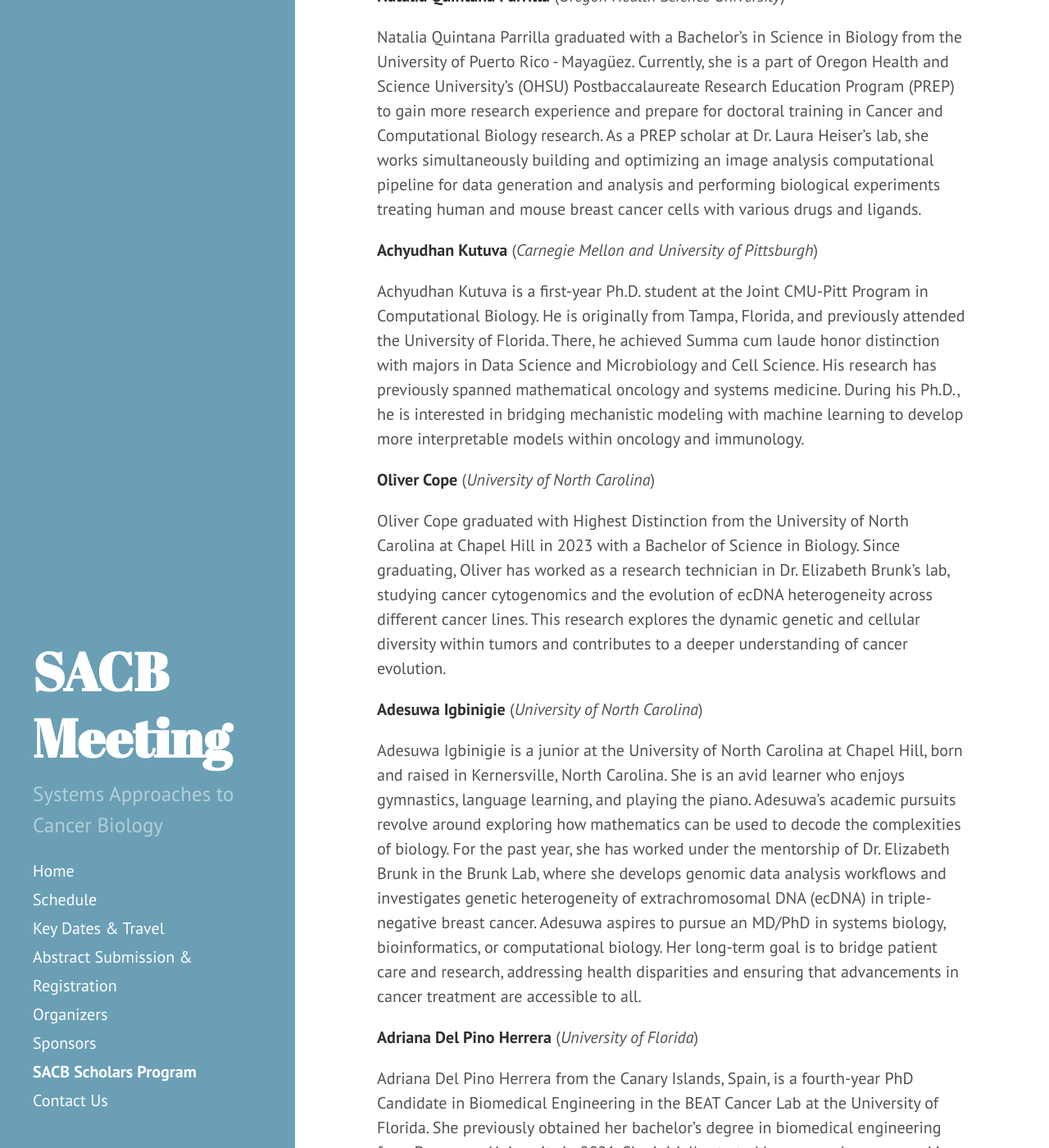
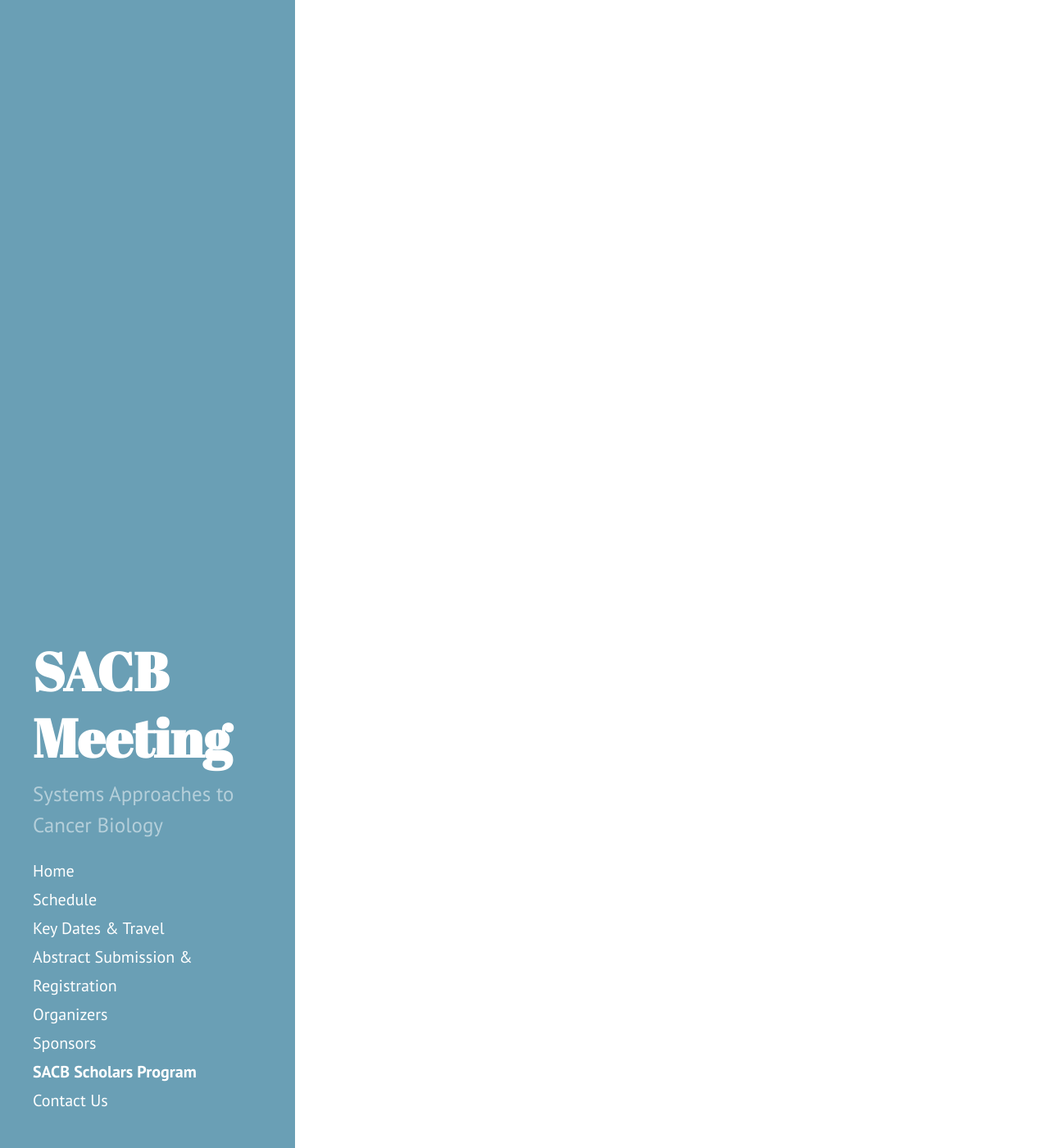
Before and after one commit to AECCSB/sacb-meeting, a Jekyll site: the page built from scholars.md, in a window 1280 px wide and 1400 px high, scrolled down 270 px. Shown: the whole window at 82% size. Built offline with Jekyll 4.4.1, drawn with Linux system fonts in a browser that asks for light colours; some of the changed text lies outside the part shown.

Commit message:
Update scholars.md

```diff
--- a/scholars.md
+++ b/scholars.md
@@ -3,34 +3,4 @@
 layout: page
 ---
 
-The SACB Organizing Committee is pleased to present the 2025 SACB Scholars. This initiative supports travel and registration to bring new scientists and new perspectives to the cancer systems biology community.
-
-**Natalia Quintana Parrilla** (_Oregon Health Science University_)
-
-Natalia Quintana Parrilla graduated with a Bachelor's in Science in Biology from the University of Puerto Rico - Mayagüez. Currently, she is a part of Oregon Health and Science University's (OHSU) Postbaccalaureate Research Education Program (PREP) to gain more research experience and prepare for doctoral training in Cancer and Computational Biology research. As a PREP scholar at Dr. Laura Heiser's lab, she works simultaneously building and optimizing an image analysis computational pipeline for data generation and analysis and performing biological experiments treating human and mouse breast cancer cells with various drugs and ligands.
-
-
-**Achyudhan Kutuva** (_Carnegie Mellon and University of Pittsburgh_)
-
-Achyudhan Kutuva is a first-year Ph.D. student at the Joint CMU-Pitt Program in Computational Biology. He is originally from Tampa, Florida, and previously attended the University of Florida. There, he achieved Summa cum laude honor distinction with majors in Data Science and Microbiology and Cell Science. His research has previously spanned mathematical oncology and systems medicine. During his Ph.D., he is interested in bridging mechanistic modeling with machine learning to develop more interpretable models within oncology and immunology.
-
-
-**Oliver Cope** (_University of North Carolina_)
-
-Oliver Cope graduated with Highest Distinction from the University of North Carolina at Chapel Hill in 2023 with a Bachelor of Science in Biology. Since graduating, Oliver has worked as a research technician in Dr. Elizabeth Brunk's lab, studying cancer cytogenomics and the evolution of ecDNA heterogeneity across different cancer lines. This research explores the dynamic genetic and cellular diversity within tumors and contributes to a deeper understanding of cancer evolution.
-
-
-
-**Adesuwa Igbinigie** (_University of North Carolina_)
-
-Adesuwa Igbinigie is a junior at the University of North Carolina at Chapel Hill, born and raised in Kernersville, North Carolina. She is an avid learner who enjoys gymnastics, language learning, and playing the piano. Adesuwa’s academic pursuits revolve around exploring how mathematics can be used to decode the complexities of biology. For the past year, she has worked under the mentorship of Dr. Elizabeth Brunk in the Brunk Lab, where she develops genomic data analysis workflows and investigates genetic heterogeneity of extrachromosomal DNA (ecDNA) in triple-negative breast cancer. Adesuwa aspires to pursue an MD/PhD in systems biology, bioinformatics, or computational biology. Her long-term goal is to bridge patient care and research, addressing health disparities and ensuring that advancements in cancer treatment are accessible to all.
-
-
-**Adriana Del Pino Herrera** (_University of Florida_)
-
-Adriana Del Pino Herrera from the Canary Islands, Spain, is a fourth-year PhD Candidate in Biomedical Engineering in the BEAT Cancer Lab at the University of Florida. She previously obtained her bachelor's degree in biomedical engineering from Duquesne University in 2021. She initially started her research career working with microfluidic devices but was interested in studying cancer for her graduate career. Their current research focuses on using mathematical models to develop new treatment schedules to delay the onset of treatment resistance in ovarian cancer. Her project aims to utilize interdisciplinary techniques from bioinformatics, mathematical modeling, and ecology to avoid recurrence in ovarian cancer patients and prolong their life spans. She is also involved in the UF's Cancer Center as an ambassador where she has been able to mentor several students in cancer research and is committed to diversity and inclusion through different on-campus organizations.
-
-
-**Dorothy Beck** (_University of Virginia_)
-
-Dorothy (Dori) Beck is a second-year undergraduate student at UVA studying Biomedical Engineering. She initially got involved in biomedical engineering research during her first semester of college, and she currently works on a project under the mentorship of Dr. Shayn Peirce-Cottler and Dr. Chris Highley. Her work focuses on developing agent-based models to inform the design of biomaterials that promote vascularization. She is also applying this coupled approach to engineer in vitro models that better recapitulate the tumor microenvironment in pancreatic ductal adenocarcinoma. Her ultimate goal is to become a physician-scientist, combining tissue engineering, biomaterials, and computational models to conduct oncology research.
+The SACB Organizing Committee is pleased to present the 2027 SACB Scholars. This initiative supports travel and registration to bring new scientists and new perspectives to the cancer systems biology community.
```
